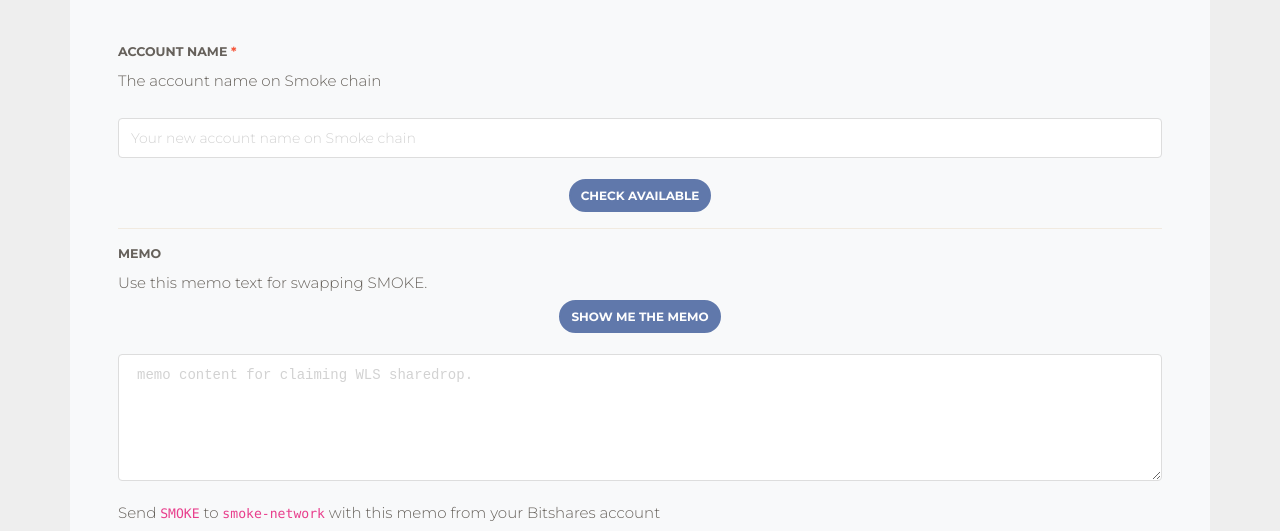
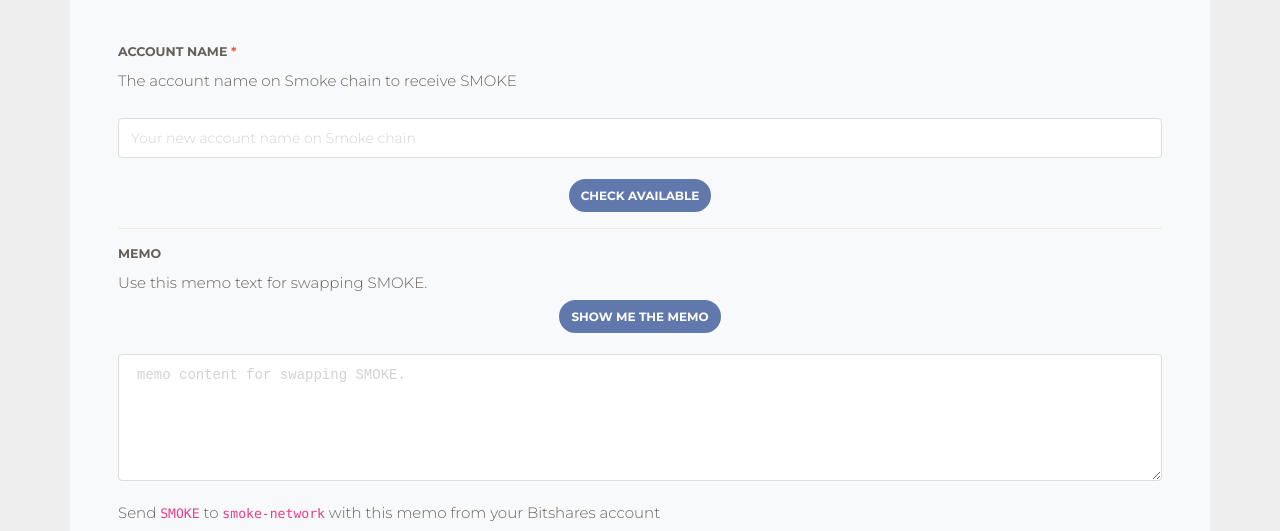
Before and after one commit to smokenetwork/coinswap, a React (Create React App) app in the folder frontend/: page /coinswaptool in a window 1280 px wide. Shown: the part 146-677 px from the top of the page. Built offline with nearby package versions, Linux system fonts and the light colour scheme.

Commit message:
update memo

```diff
--- a/frontend/src/actions.js
+++ b/frontend/src/actions.js
@@ -55,7 +55,7 @@ export const Action_ShowMemo = (username, toExitingAccount) => async (dispatch,
             throw new Error('Account name invalid!');
         }
 
-        let claim_memo = `claim`;
+        let claim_memo = `swap`;
         let params_str = queryString.stringify(params);
         if (params_str) {
             claim_memo += `?${params_str}`;
--- a/frontend/src/components/CoinSwapTool.js
+++ b/frontend/src/components/CoinSwapTool.js
@@ -55,8 +55,7 @@ class CoinSwapTool extends Component {
 
                                 <div className="form-group">
                                     <h6>Account Name <span className="icon-danger">*</span></h6>
-
-                                    <p>The account name on Smoke chain</p>
+                                    <p>The account name on Smoke chain to receive SMOKE</p>
                                     <br />
 
                                     <input disabled={this.props.loadingCheckUsername} name="username" type="text" maxLength="16" className={`form-control border-input ${username_bg}`} placeholder="Your new account name on Smoke chain" value={this.state.username} onChange={this.handleChange} />
@@ -88,7 +87,7 @@ class CoinSwapTool extends Component {
                                     <br />
                                     <textarea name="memo"
                                               className="form-control textarea-limited pre-line"
-                                              placeholder="memo content for claiming WLS sharedrop."
+                                              placeholder="memo content for swapping SMOKE."
                                               style={{fontFamily: "monospace", whiteSpace: 'pre-wrap', wordWrap: 'break-word'}}
                                               rows="5"
                                               value={this.props.memo}>
```
